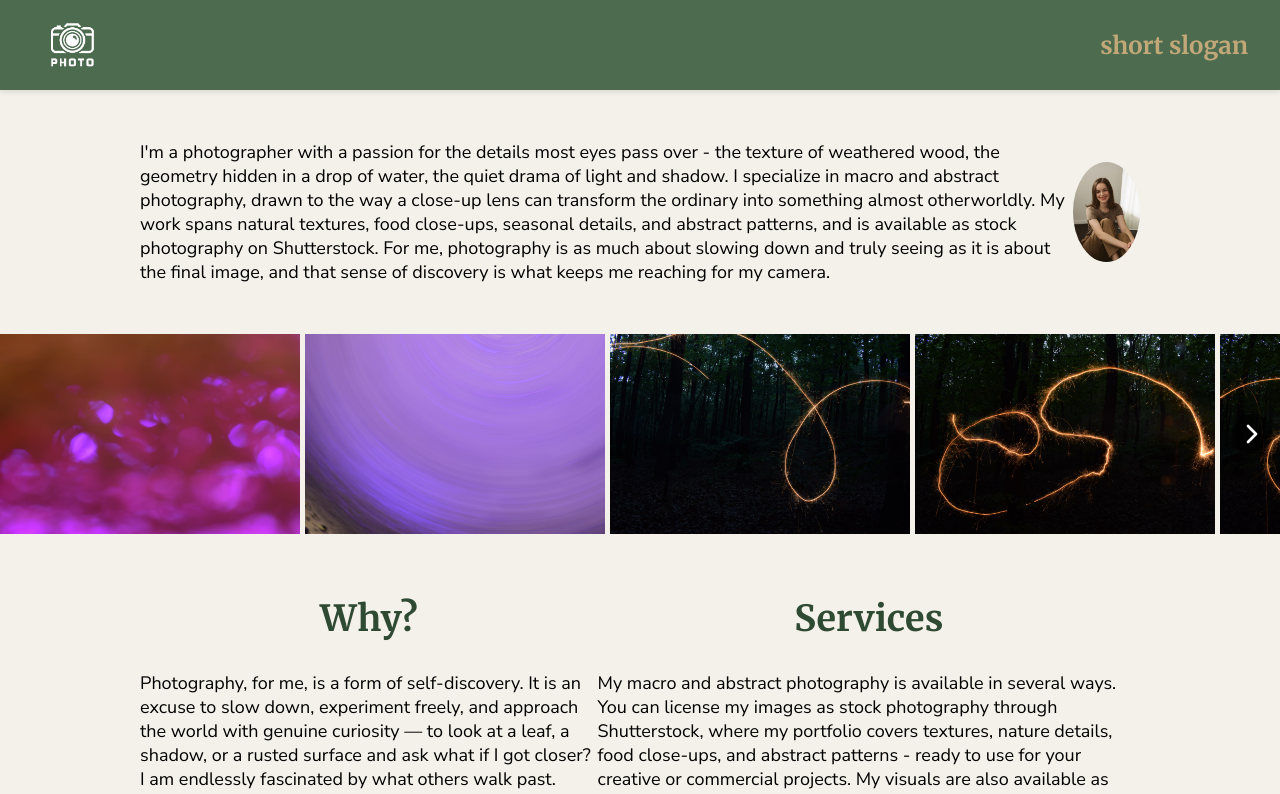
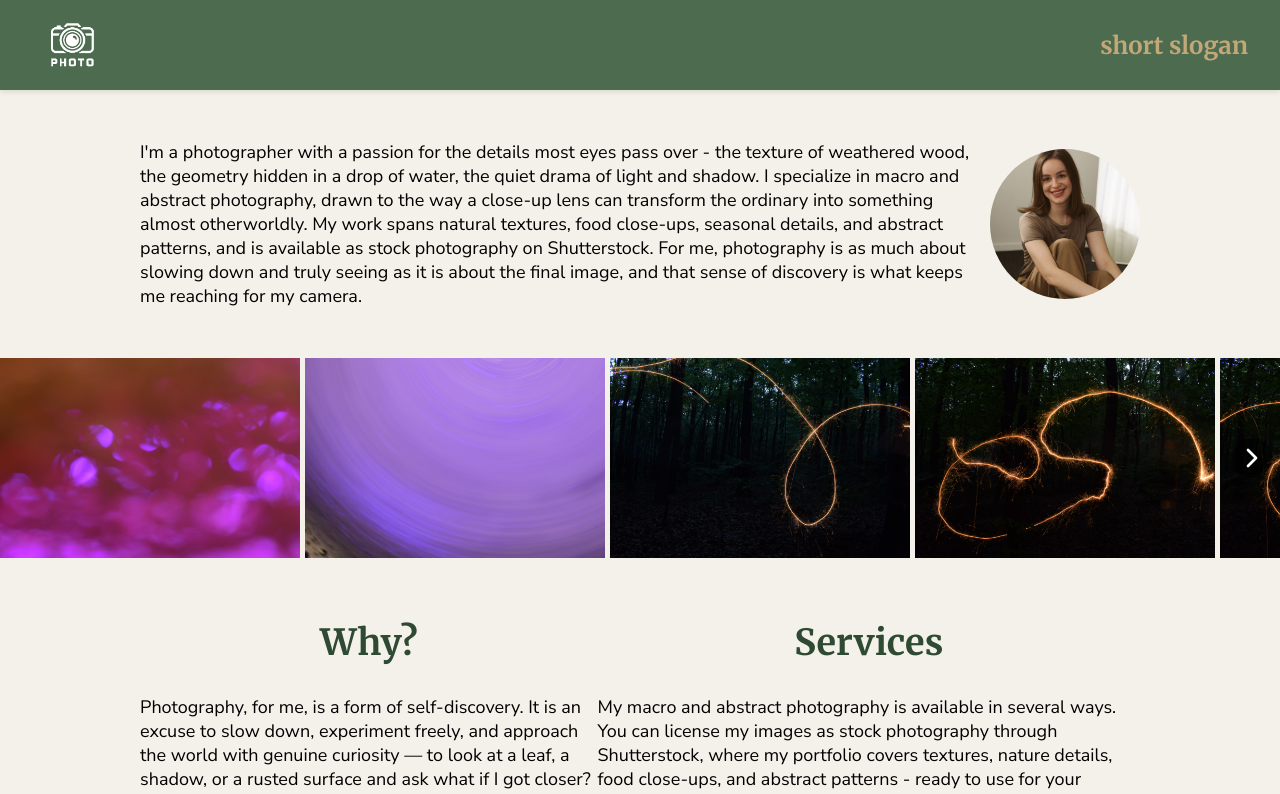
Before and after one commit to micihime/photo-web, a React (Vite) app: page / in a window 1280 px wide. Shown: the top 794 px of the page. Built offline with nearby package versions, Linux system fonts and the light colour scheme.

Commit message:
Fix - portrait was stretching

```diff
--- a/src/components/Intro.module.css
+++ b/src/components/Intro.module.css
@@ -9,12 +9,9 @@
 }
 
 .portrait {
-  height: 100px;
-  width: 100px;
+  height: 150px;
+  width: 150px;
+  flex-shrink: 0;
   border-radius: var(--border-radius-circle);
   object-fit: cover; /* to prevent stretching */
 }
-
-/* .introText {
-  color: var(--color-accent);
-} */
```
